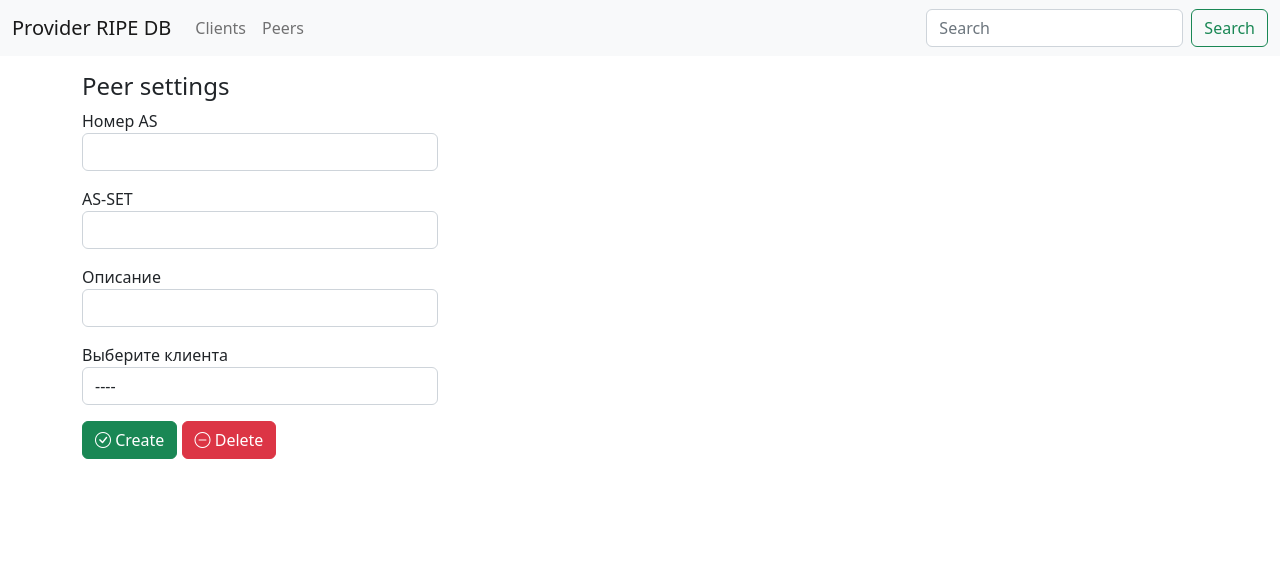
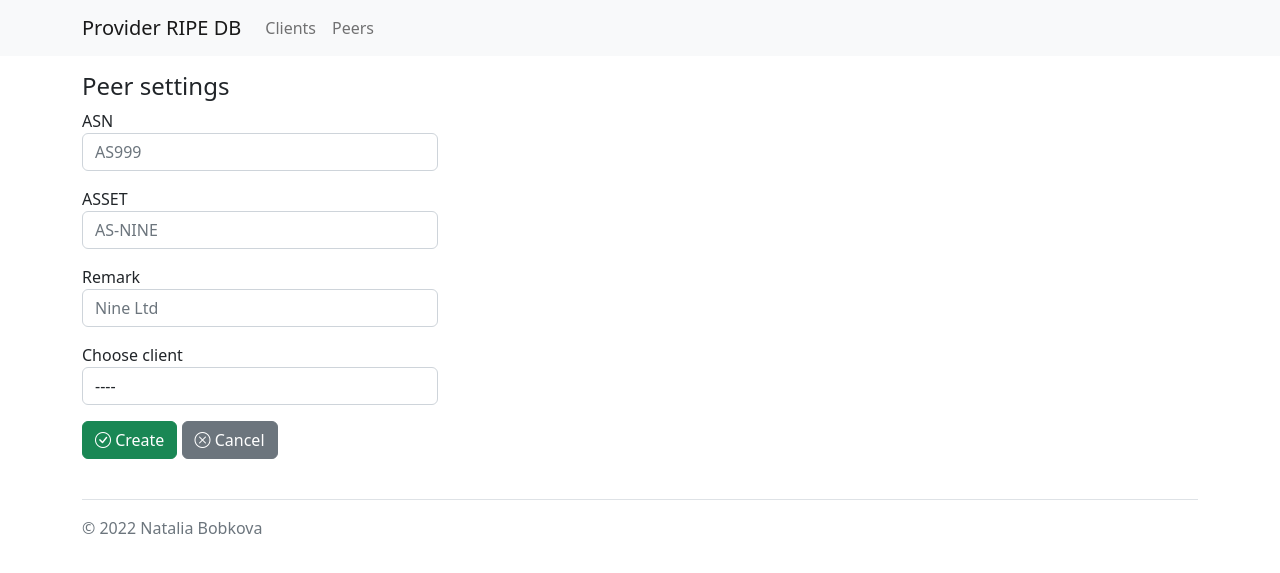
Before and after one commit to naffabob/hippo_ripe, a Flask app: page /peers/add in a window 1280 px wide. Shown: the top 573 px of the page. Run offline with Flask 2, Linux system fonts and the light colour scheme; data that the repository does not hold is empty; some libraries are stand-ins or nearby versions.

Commit message:
Cosmetics

```diff
--- a/webapp/__init__.py
+++ b/webapp/__init__.py
@@ -1,4 +1,4 @@
-from flask import Flask, render_template
+from flask import Flask, render_template, redirect, url_for
 from flask_migrate import Migrate
 
 from webapp.client.views import blueprint as client_blueprint
@@ -21,8 +21,7 @@ def create_app():
 
     @app.route('/')
     def index():
-        title = 'Provider RIPE DB'
-        return render_template('index.html', page_title=title)
+        return redirect(url_for('client.clients_view'))
 
     return app
 
--- a/webapp/peer/forms.py
+++ b/webapp/peer/forms.py
@@ -4,27 +4,26 @@ from wtforms.validators import DataRequired, Length, Regexp
 
 
 class PeerForm(FlaskForm):
-    render_kw = {"class": "form-control"}
     min_string_value = 5
     max_string_value = 13
     asn = StringField(
-        label='Номер AS',
+        label='ASN',
         validators=[
-            DataRequired(message='Поле обязательно для заполнения'),
+            DataRequired(message='The field is required'),
             Length(
                 min=min_string_value,
                 max=max_string_value,
-                message=f'Количество симовлов должно быть от {min_string_value} до {max_string_value}'
+                message=f'From {min_string_value} to {max_string_value} characters'
             ),
-            Regexp(regex='^AS[0-9]*$', message='Неверный формат AS-NUM'),
+            Regexp(regex='^AS[0-9]*$', message='Wrong ASN format'),
         ],
-        render_kw=render_kw
+        render_kw={'class': 'form-control', 'placeholder': 'AS999'},
     )
-    asset = StringField(label='AS-SET', render_kw=render_kw)
-    remark = StringField(label='Описание', render_kw=render_kw)
+    asset = StringField(label='ASSET', render_kw={'class': 'form-control', 'placeholder': 'AS-NINE'})
+    remark = StringField(label='Remark', render_kw={'class': 'form-control', 'placeholder': 'Nine Ltd'})
     client = SelectField(
-        label='Выберите клиента',
+        label='Choose client',
         coerce=int,
-        validators=[DataRequired(message='Поле обязательно для заполнения')],
-        render_kw=render_kw,
+        validators=[DataRequired(message='The field is required')],
+        render_kw={'class': 'form-control'},
     )
--- a/webapp/peer/views.py
+++ b/webapp/peer/views.py
@@ -106,10 +106,10 @@ def peer_view(peer_id):
             try:
                 db.session.commit()
             except IntegrityError:
-                flash('Такой клиент уже существует', category='error')
+                flash('Client already exists', category='error')
                 return redirect(back)
 
-            flash('Данные успешно сохранены', category='success')
+            flash('Successfully updated', category='success')
             return redirect(back)
 
     return render_template('peer/peer.html', form=peer_form, peer=peer, peer_prefixes=peer_prefixes)
@@ -134,10 +134,10 @@ def add_peer_view():
             try:
                 db.session.commit()
             except IntegrityError:
-                flash('Такой клиент уже существует', category='error')
+                flash('Peer already exists', category='error')
                 return redirect(url_for('peer.add_peer_view'))
 
-            flash('Данные успешно сохранены', category='success')
+            flash('Successfully created', category='success')
             return redirect(url_for('peer.peer_view', peer_id=peer.id))
 
     return render_template('peer/add_peer.html', form=peer_form, peer=peer)
--- a/webapp/prefix/forms.py
+++ b/webapp/prefix/forms.py
@@ -6,5 +6,5 @@ from wtforms.validators import DataRequired
 class PrefixForm(FlaskForm):
     render_kw = {"class": "form-control"}
 
-    prefix = StringField('Префикс', validators=[DataRequired()], render_kw=render_kw)
+    prefix = StringField('Prefix', validators=[DataRequired()], render_kw=render_kw)
     submit = SubmitField('Save', render_kw={"class": "btn btn-primary"})
--- a/webapp/prefix/views.py
+++ b/webapp/prefix/views.py
@@ -16,7 +16,7 @@ def prefix_view(prefix_id):
             prefix.prefix = prefix_form.prefix.data
             db.session.add(prefix)
             db.session.commit()
-            flash('Данные успешно сохранены')
+            flash('Successfully updated')
             return redirect(url_for('prefix.prefix_view', prefix_id=prefix.id))
 
     return render_template('prefix/prefix.html', form=prefix_form, prefix=prefix)
--- a/webapp/templates/base.html
+++ b/webapp/templates/base.html
@@ -27,5 +27,16 @@
 			{% block content %}{% endblock %}
 
 		</div>
+		<div class="container">
+			<footer class="d-flex flex-wrap justify-content-between align-items-center py-3 my-4 border-top">
+
+				<p class="col-md-4 mb-0 text-muted">© 2022 Natalia Bobkova</p>
+
+<!--				<ul class="nav col-md-4 justify-content-end">-->
+<!--					<li class="nav-item"><a href="#" class="nav-link px-2 text-muted">Home</a></li>-->
+<!--				</ul>-->
+
+			</footer>
+		</div>
 	</body>
 </html>
--- a/webapp/templates/client/add_client.html
+++ b/webapp/templates/client/add_client.html
@@ -11,6 +11,9 @@
 				<button type="submit" class="btn btn-success" name="action" value="add_client">
 					<i class="bi bi-check-circle"></i> Create
 				</button>
+				<a class="btn btn-secondary" href="{{ url_for('client.clients_view') }}">
+					<i class="bi bi-x-circle"></i> Cancel
+				</a>
 			</div>
 		</div>
 	</form>
--- a/webapp/templates/menu.html
+++ b/webapp/templates/menu.html
@@ -1,5 +1,5 @@
 <nav class="navbar navbar-expand-lg bg-light">
-	<div class="container-fluid">
+	<div class="container">
 		<a class="navbar-brand" href="/">Provider RIPE DB</a>
 		<button class="navbar-toggler" type="button" data-bs-toggle="collapse" data-bs-target="#navbarSupportedContent" aria-controls="navbarSupportedContent" aria-expanded="false" aria-label="Toggle navigation">
 			<span class="navbar-toggler-icon"></span>
@@ -21,10 +21,10 @@
 					{% endif %}
 				</li>
 			</ul>
-			<form class="d-flex" role="search">
-				<input class="form-control me-2" type="search" placeholder="Search" aria-label="Search">
-				<button class="btn btn-outline-success" type="submit">Search</button>
-			</form>
+<!--			<form class="d-flex" role="search">-->
+<!--				<input class="form-control me-2" type="search" placeholder="Search" aria-label="Search">-->
+<!--				<button class="btn btn-outline-success" type="submit">Search</button>-->
+<!--			</form>-->
 		</div>
 	</div>
 </nav>
--- a/webapp/templates/peer/add_peer.html
+++ b/webapp/templates/peer/add_peer.html
@@ -11,9 +11,9 @@
 				<button type="submit" class="btn btn-success" name="action" value="add_peer">
 					<i class="bi bi-check-circle"></i> Create
 				</button>
-				<button class="btn btn-danger" name="action" value="delete_peer">
-					<i class="bi bi-dash-circle"></i> Delete
-				</button>
+				<a class="btn btn-secondary" href="{{ url_for('peer.peers_view') }}">
+					<i class="bi bi-x-circle"></i> Cancel
+				</a>
 			</div>
 		</form>
 	</div>
```
Also changed, not shown: webapp/client/forms.py (+7 -10 lines), webapp/client/views.py (+6 -6 lines), webapp/templates/client/client.html (+12 -3 lines), webapp/templates/client/client_peer_form.html (+5 -6 lines), webapp/templates/index.html (deleted, +0 -12 lines), webapp/templates/peer/peer.html (+17 -8 lines).
